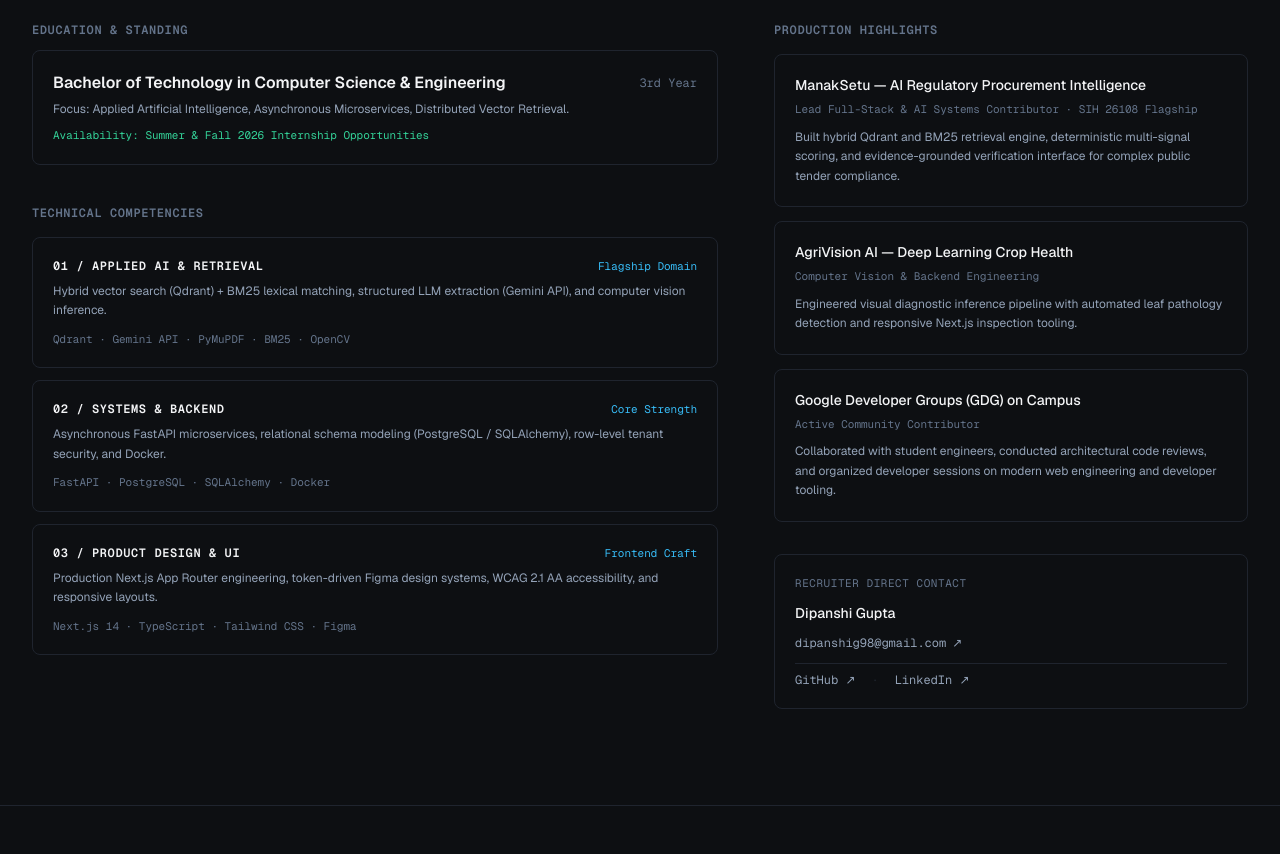
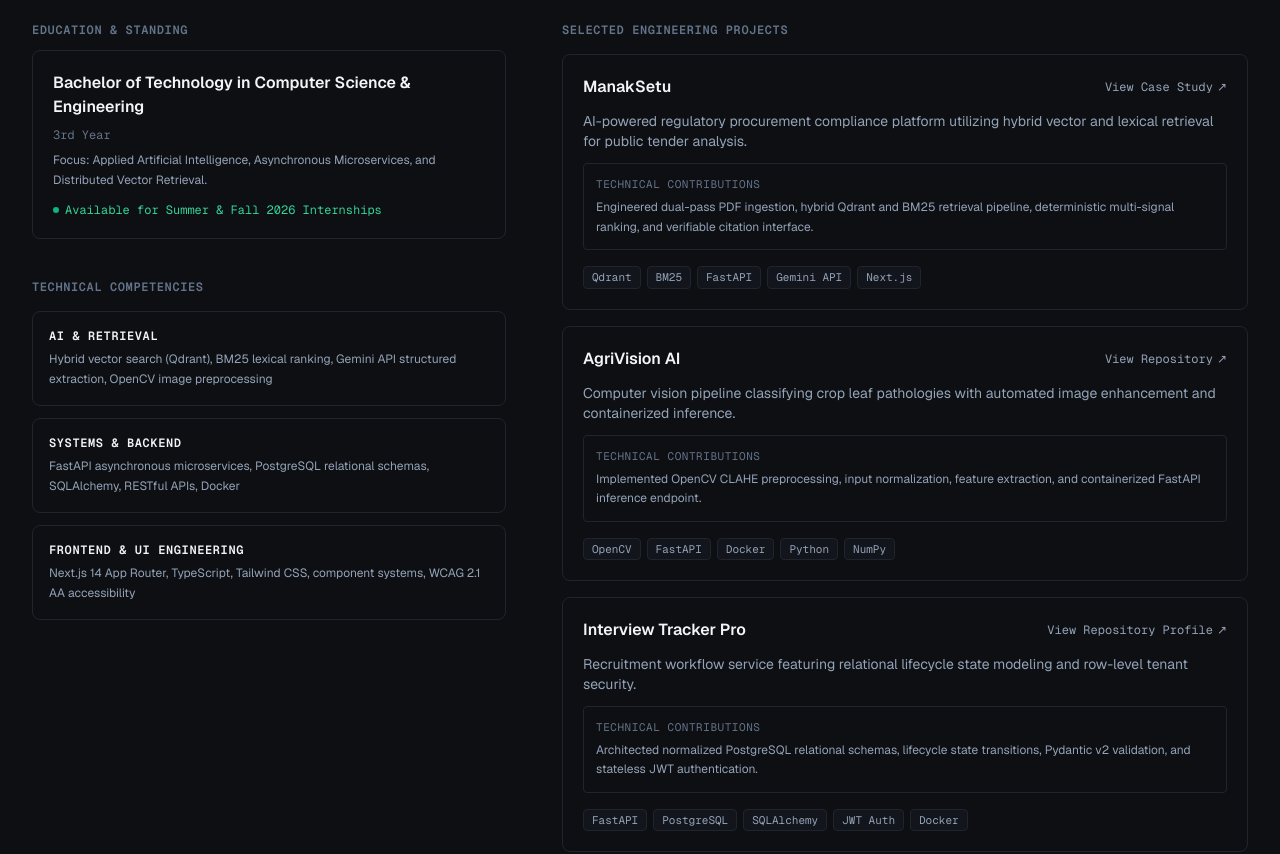
Before and after one commit to Dipanshi1/dipanshi-portfolio, a Next.js app: page /resume in a window 1280 px wide. Shown: the part 720-1574 px from the top of the page. Built offline with nearby package versions, Linux system fonts and the light colour scheme.

Commit message:
refactor(resume): refine resume page for concise recruiter presentation

```diff
--- a/src/app/resume/page.tsx
+++ b/src/app/resume/page.tsx
@@ -7,54 +7,63 @@ import { StatusPill } from "@/components/ui/status-pill";
 import { siteConfig } from "@/config/site";
 
 export const metadata: Metadata = {
-  title: "Resume & Credentials — Dipanshi Gupta",
+  title: "Resume & Qualifications — Dipanshi Gupta",
   description:
-    "Curriculum Vitae and verified technical background of Dipanshi Gupta. 3rd-year Computer Science student available for Summer & Fall 2026 internship opportunities.",
+    "Resume and verified technical background of Dipanshi Gupta. 3rd-year Computer Science student specializing in Applied AI Systems, Scalable Backends, and Product Design.",
 };
 
 export default function ResumePage() {
-  const competencies = [
+  const skillGroups = [
     {
-      domain: "01 / Applied AI & Retrieval",
-      badge: "Flagship Domain",
-      description:
-        "Hybrid vector search (Qdrant) + BM25 lexical matching, structured LLM extraction (Gemini API), and computer vision inference.",
-      technologies: "Qdrant · Gemini API · PyMuPDF · BM25 · OpenCV",
+      category: "AI & Retrieval",
+      skills:
+        "Hybrid vector search (Qdrant), BM25 lexical ranking, Gemini API structured extraction, OpenCV image preprocessing",
     },
     {
-      domain: "02 / Systems & Backend",
-      badge: "Core Strength",
-      description:
-        "Asynchronous FastAPI microservices, relational schema modeling (PostgreSQL / SQLAlchemy), row-level tenant security, and Docker.",
-      technologies: "FastAPI · PostgreSQL · SQLAlchemy · Docker",
+      category: "Systems & Backend",
+      skills:
+        "FastAPI asynchronous microservices, PostgreSQL relational schemas, SQLAlchemy, RESTful APIs, Docker",
     },
     {
-      domain: "03 / Product Design & UI",
-      badge: "Frontend Craft",
-      description:
-        "Production Next.js App Router engineering, token-driven Figma design systems, WCAG 2.1 AA accessibility, and responsive layouts.",
-      technologies: "Next.js 14 · TypeScript · Tailwind CSS · Figma",
+      category: "Frontend & UI Engineering",
+      skills:
+        "Next.js 14 App Router, TypeScript, Tailwind CSS, component systems, WCAG 2.1 AA accessibility",
     },
   ];
 
-  const highlights = [
+  const selectedProjects = [
     {
-      title: "ManakSetu — AI Regulatory Procurement Intelligence",
-      role: "Lead Full-Stack & AI Systems Contributor · SIH 26108 Flagship",
-      details:
-        "Built hybrid Qdrant and BM25 retrieval engine, deterministic multi-signal scoring, and evidence-grounded verification interface for complex public tender compliance.",
+      name: "ManakSetu",
+      description:
+        "AI-powered regulatory procurement compliance platform utilizing hybrid vector and lexical retrieval for public tender analysis.",
+      contributions:
+        "Engineered dual-pass PDF ingestion, hybrid Qdrant and BM25 retrieval pipeline, deterministic multi-signal ranking, and verifiable citation interface.",
+      technologies: ["Qdrant", "BM25", "FastAPI", "Gemini API", "Next.js"],
+      link: "/work/manaksetu",
+      linkText: "View Case Study",
+      external: false,
     },
     {
-      title: "AgriVision AI — Deep Learning Crop Health",
-      role: "Computer Vision & Backend Engineering",
-      details:
-        "Engineered visual diagnostic inference pipeline with automated leaf pathology detection and responsive Next.js inspection tooling.",
+      name: "AgriVision AI",
+      description:
+        "Computer vision pipeline classifying crop leaf pathologies with automated image enhancement and containerized inference.",
+      contributions:
+        "Implemented OpenCV CLAHE preprocessing, input normalization, feature extraction, and containerized FastAPI inference endpoint.",
+      technologies: ["OpenCV", "FastAPI", "Docker", "Python", "NumPy"],
+      link: "https://github.com/Dipanshi1/agri-vision-ai",
+      linkText: "View Repository",
+      external: true,
     },
     {
-      title: "Google Developer Groups (GDG) on Campus",
-      role: "Active Community Contributor",
-      details:
-        "Collaborated with student engineers, conducted architectural code reviews, and organized developer sessions on modern web engineering and developer tooling.",
+      name: "Interview Tracker Pro",
+      description:
+        "Recruitment workflow service featuring relational lifecycle state modeling and row-level tenant security.",
+      contributions:
+        "Architected normalized PostgreSQL relational schemas, lifecycle state transitions, Pydantic v2 validation, and stateless JWT authentication.",
+      technologies: ["FastAPI", "PostgreSQL", "SQLAlchemy", "JWT Auth", "Docker"],
+      link: siteConfig.links.github,
+      linkText: "View Repository Profile",
+      external: true,
     },
   ];
 
@@ -69,19 +78,19 @@ export default function ResumePage() {
               aria-hidden="true"
             />
             <Eyebrow className="text-text-tertiary font-semibold tracking-wider">
-              Candidate Background · Resume &amp; Credentials
+              Candidate Background · Resume &amp; Availability
             </Eyebrow>
           </div>
           <h1 className="text-3xl sm:text-4xl lg:text-5xl font-semibold tracking-tight text-text-primary">
-            Curriculum Vitae &amp; Credentials
+            Resume &amp; Qualifications
           </h1>
           <p className="text-base sm:text-lg text-text-secondary leading-relaxed font-normal">
             Dipanshi Gupta · 3rd-Year Computer Science Student specializing in Applied AI,
-            scalable FastAPI/PostgreSQL backend services, and production Next.js interfaces.
+            scalable FastAPI/PostgreSQL backend services, and modern Next.js interfaces.
           </p>
         </div>
 
-        {/* Status Callout Banner (Gracefully Reflecting Limitation) */}
+        {/* Status Callout Banner (Resume Request Panel — Main Focus) */}
         <div className="my-10 rounded-xl border border-border-subtle bg-surface/60 p-6 sm:p-8 space-y-5">
           <div className="flex flex-wrap items-center justify-between gap-3">
             <div className="flex items-center gap-2.5">
@@ -103,16 +112,15 @@ export default function ResumePage() {
               Official PDF Resume Available Upon Request
             </h2>
             <p className="text-sm text-text-secondary leading-relaxed">
-              The tailored PDF resume document is provided directly to recruiters and hiring teams
-              upon request. To receive a copy or schedule an introductory interview, please email
-              canonical contact{" "}
+              The official PDF resume is available upon request for Summer and Fall 2026 internship
+              opportunities. Request a copy directly via email at{" "}
               <a
                 href={`mailto:${siteConfig.email}?subject=Resume%20Request%20%E2%80%94%20Dipanshi%20Gupta`}
                 className="text-text-primary underline hover:text-text-primary font-mono text-xs"
               >
                 {siteConfig.email}
-              </a>
-              .
+              </a>{" "}
+              or review verified qualifications and selected engineering projects below.
             </p>
           </div>
 
@@ -144,11 +152,11 @@ export default function ResumePage() {
           </div>
         </div>
 
-        {/* 2-Column Overview Grid */}
+        {/* Compact 2-Column Content Grid */}
         <div className="grid grid-cols-1 lg:grid-cols-12 gap-10 lg:gap-14 items-start pt-4">
-          {/* Left Column: Academic & Technical Pillars */}
-          <div className="lg:col-span-7 space-y-10">
-            {/* Academic Standing */}
+          {/* Left Column: Education & Technical Competencies */}
+          <div className="lg:col-span-5 space-y-10">
+            {/* Education & Standing */}
             <section className="space-y-3" aria-labelledby="education-heading">
               <h2
                 id="education-heading"
@@ -156,23 +164,24 @@ export default function ResumePage() {
               >
                 Education &amp; Standing
               </h2>
-              <div className="rounded-lg border border-border-subtle bg-surface/40 p-5 space-y-1.5">
+              <div className="rounded-lg border border-border-subtle bg-surface/40 p-5 space-y-2">
                 <div className="flex flex-wrap items-center justify-between gap-2">
                   <span className="font-semibold text-text-primary text-base">
                     Bachelor of Technology in Computer Science &amp; Engineering
                   </span>
                   <span className="font-mono text-xs text-text-tertiary">3rd Year</span>
                 </div>
-                <p className="text-xs text-text-secondary">
-                  Focus: Applied Artificial Intelligence, Asynchronous Microservices, Distributed Vector Retrieval.
+                <p className="text-xs text-text-secondary leading-relaxed">
+                  Focus: Applied Artificial Intelligence, Asynchronous Microservices, and Distributed Vector Retrieval.
                 </p>
-                <div className="font-mono text-[11px] text-emerald-600 dark:text-emerald-400 pt-1">
-                  Availability: Summer &amp; Fall 2026 Internship Opportunities
+                <div className="pt-1 flex items-center gap-1.5 text-emerald-600 dark:text-emerald-400 font-mono text-xs">
+                  <span className="w-1.5 h-1.5 rounded-full bg-emerald-500 animate-pulse shrink-0" aria-hidden="true" />
+                  <span>Available for Summer &amp; Fall 2026 Internships</span>
                 </div>
               </div>
             </section>
 
-            {/* Core Competencies */}
+            {/* Technical Competencies */}
             <section className="space-y-4" aria-labelledby="skills-heading">
               <h2
                 id="skills-heading"
@@ -181,94 +190,86 @@ export default function ResumePage() {
                 Technical Competencies
               </h2>
               <div className="space-y-3">
-                {competencies.map((comp) => (
+                {skillGroups.map((group) => (
                   <div
-                    key={comp.domain}
-                    className="rounded-lg border border-border-subtle bg-surface/40 p-5 space-y-2"
+                    key={group.category}
+                    className="rounded-lg border border-border-subtle bg-surface/40 p-4 space-y-1.5"
                   >
-                    <div className="flex items-center justify-between font-mono text-xs">
-                      <span className="font-semibold text-text-primary uppercase tracking-wider">
-                        {comp.domain}
+                    <div className="font-mono text-xs font-semibold text-text-primary uppercase tracking-wider">
+                      {group.category}
+                    </div>
+                    <p className="text-xs text-text-secondary leading-relaxed">
+                      {group.skills}
+                    </p>
+                  </div>
+                ))}
+              </div>
+            </section>
+          </div>
+
+          {/* Right Column: Selected Projects (Max 3) */}
+          <div className="lg:col-span-7 space-y-4">
+            <section className="space-y-4" aria-labelledby="projects-heading">
+              <h2
+                id="projects-heading"
+                className="font-mono text-xs font-semibold uppercase tracking-wider text-text-tertiary"
+              >
+                Selected Engineering Projects
+              </h2>
+              <div className="space-y-4">
+                {selectedProjects.map((project) => (
+                  <div
+                    key={project.name}
+                    className="rounded-lg border border-border-subtle bg-surface/40 p-5 space-y-3"
+                  >
+                    <div className="flex flex-wrap items-center justify-between gap-2">
+                      <h3 className="font-semibold text-base text-text-primary">
+                        {project.name}
+                      </h3>
+                      {project.external ? (
+                        <a
+                          href={project.link}
+                          target="_blank"
+                          rel="noopener noreferrer"
+                          className="font-mono text-xs text-text-secondary hover:text-text-primary transition-colors duration-150 inline-flex items-center gap-1"
+                        >
+                          <span>{project.linkText}</span>
+                          <span aria-hidden="true">↗</span>
+                        </a>
+                      ) : (
+                        <Link
+                          href={project.link}
+                          className="font-mono text-xs text-text-secondary hover:text-text-primary transition-colors duration-150 inline-flex items-center gap-1"
+                        >
+                          <span>{project.linkText}</span>
+                          <span aria-hidden="true">↗</span>
+                        </Link>
+                      )}
+                    </div>
+                    <p className="text-xs sm:text-sm text-text-secondary leading-relaxed">
+                      {project.description}
+                    </p>
+                    <div className="p-3 rounded border border-border-subtle bg-surface-elevated/40 text-xs text-text-secondary leading-relaxed">
+                      <span className="font-mono text-[11px] text-text-tertiary block mb-1 uppercase tracking-wider">
+                        Technical Contributions
                       </span>
-                      <span className="text-accent-primary text-[11px]">{comp.badge}</span>
+                      {project.contributions}
                     </div>
-                    <p className="text-xs text-text-secondary font-sans leading-relaxed">
-                      {comp.description}
-                    </p>
-                    <div className="font-mono text-[11px] text-text-tertiary pt-0.5">
-                      {comp.technologies}
+                    <div className="flex flex-wrap gap-1.5 font-mono text-[11px] pt-1">
+                      {project.technologies.map((tech) => (
+                        <span
+                          key={tech}
+                          className="px-2 py-0.5 rounded border border-border-subtle bg-surface text-text-secondary"
+                        >
+                          {tech}
+                        </span>
+                      ))}
                     </div>
                   </div>
                 ))}
               </div>
             </section>
           </div>
-
-          {/* Right Column: Engineering Highlights & Direct Outbound */}
-          <div className="lg:col-span-5 space-y-8">
-            <section className="space-y-4" aria-labelledby="experience-heading">
-              <h2
-                id="experience-heading"
-                className="font-mono text-xs font-semibold uppercase tracking-wider text-text-tertiary"
-              >
-                Production Highlights
-              </h2>
-              <div className="space-y-3.5">
-                {highlights.map((item) => (
-                  <div
-                    key={item.title}
-                    className="rounded-lg border border-border-subtle bg-surface/40 p-4 sm:p-5 space-y-1.5"
-                  >
-                    <h3 className="font-medium text-sm text-text-primary">
-                      {item.title}
-                    </h3>
-                    <div className="font-mono text-[11px] text-text-tertiary">
-                      {item.role}
-                    </div>
-                    <p className="text-xs text-text-secondary leading-relaxed pt-1">
-                      {item.details}
-                    </p>
-                  </div>
-                ))}
-              </div>
-            </section>
-
-            {/* Contact Card */}
-            <div className="rounded-lg border border-border-subtle bg-surface/50 p-5 space-y-3 font-mono text-xs">
-              <div className="text-text-tertiary uppercase tracking-wider text-[11px]">
-                Recruiter Direct Contact
-              </div>
-              <div className="text-text-primary font-sans font-medium text-sm">
-                Dipanshi Gupta
-              </div>
-              <a
-                href={`mailto:${siteConfig.email}`}
-                className="text-text-secondary hover:text-text-primary transition-colors duration-150 inline-flex items-center gap-1.5 break-all text-xs"
-              >
-                <span>{siteConfig.email}</span>
-                <span className="text-xs" aria-hidden="true">↗</span>
-              </a>
-              <div className="pt-2 border-t border-border-subtle flex items-center gap-4 text-text-secondary text-xs">
-                <a
-                  href={siteConfig.links.github}
-                  target="_blank"
-                  rel="noopener noreferrer"
-                  className="hover:text-text-primary transition-colors duration-150"
-                >
-                  GitHub ↗
-                </a>
-                <span className="text-border-subtle">·</span>
-                <a
-                  href={siteConfig.links.linkedin}
-                  target="_blank"
-                  rel="noopener noreferrer"
-                  className="hover:text-text-primary transition-colors duration-150"
-                >
-                  LinkedIn ↗
-                </a>
-              </div>
-            </div>
-          </div>
         </div>
       </Container>
     </article>
```
